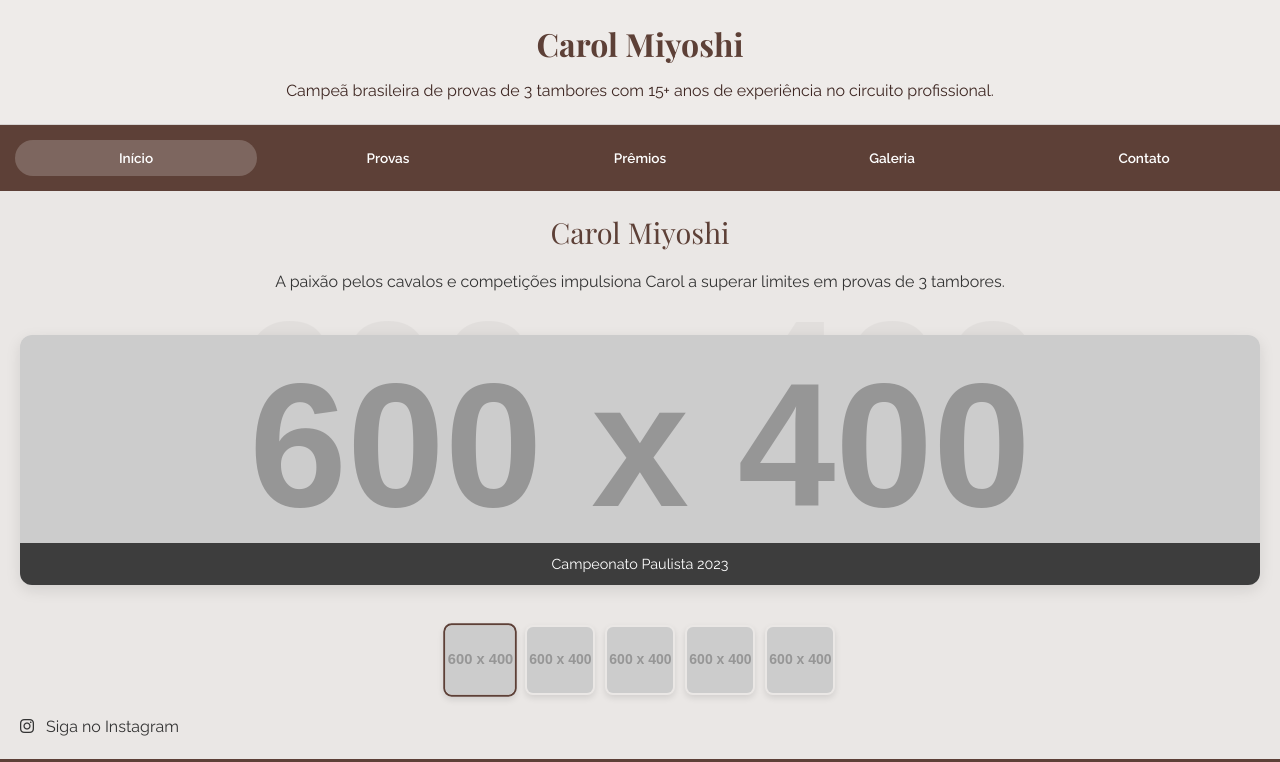
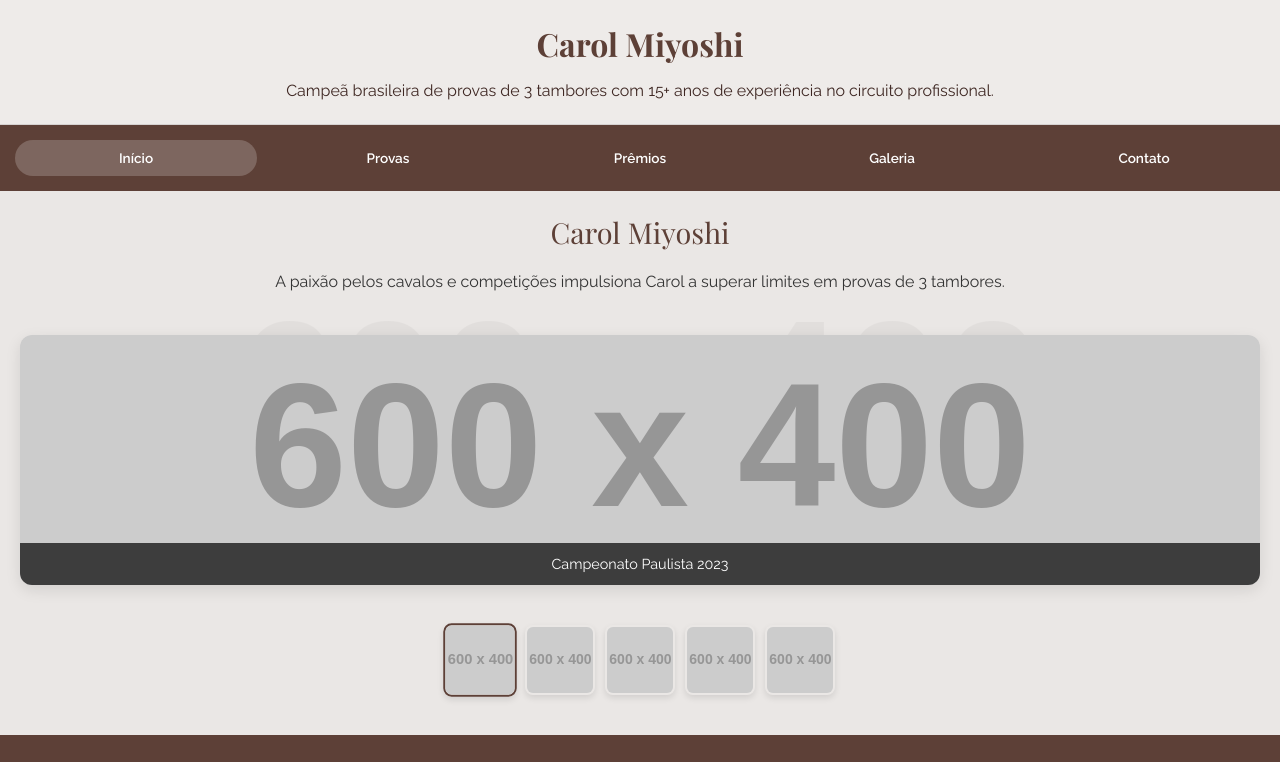
Before and after one commit to Theusx7z/CarolMiyoshi_, a plain HTML site: page index.html in a window 1280 px wide. Shown: the top 762 px of the page. Drawn offline with nearby package versions, Linux system fonts and the light colour scheme; placeholder pictures from the web are drawn by us.

Commit message:
Update index.html

```diff
--- a/index.html
+++ b/index.html
@@ -337,11 +337,7 @@
                 </div>
             </div>
 
-            <a href="https://www.instagram.com/miyoshicaroline?igsh=anViaWF5anl5bHE2" target="_blank" class="instagram-btn">
-                <i class="fab fa-instagram"></i> Siga no Instagram
-            </a>
-
-            <!-- Seção de Prêmios com 60 fotos -->
+        <!-- Seção de Prêmios com 60 fotos -->
             <div id="premiacao-content" style="display:none;">
                 <div class="premiacao-grid">
                     <!-- 60 imagens de premiação -->
```
